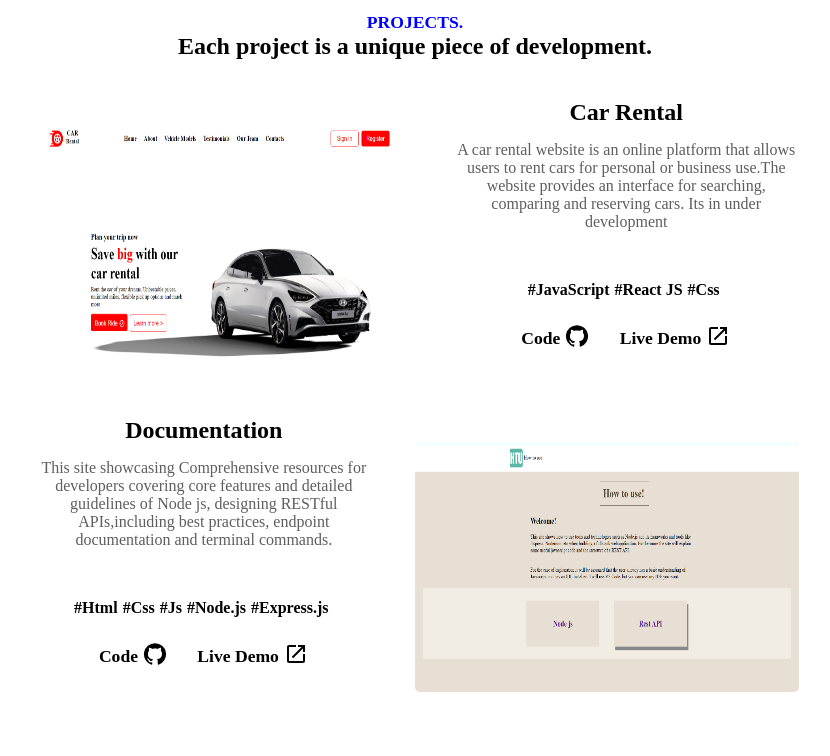
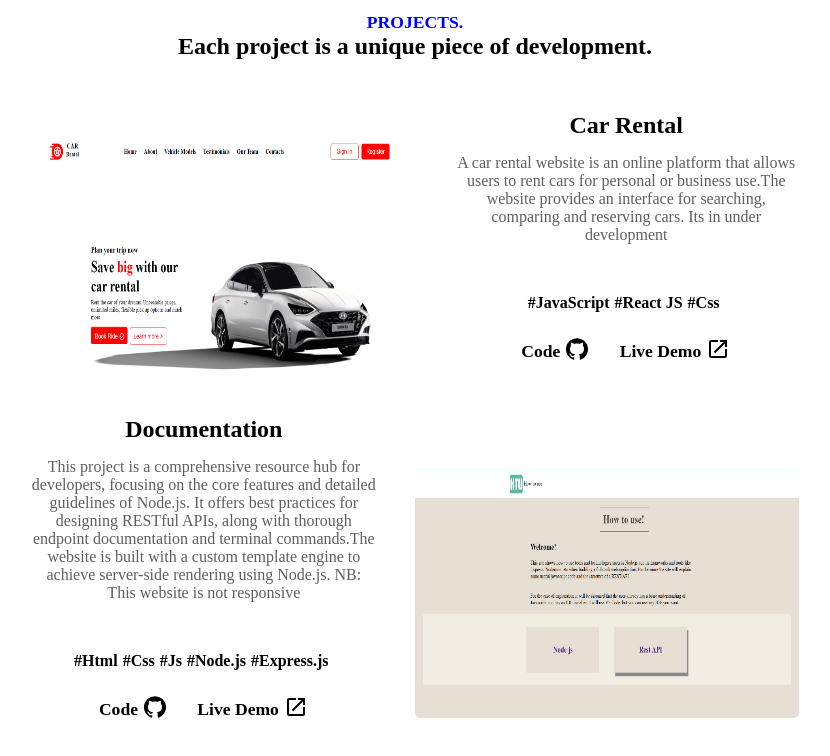
Before and after one commit to M-N-Hossain/Portfolio_V2, a React (Vite) app: page / in a window 1280 px wide. Shown: the part 2840-3596 px from the top of the page, without its empty margins (225-1055 px from the left). Built offline with nearby package versions, Linux system fonts and the light colour scheme.

Commit message:
update the project desc

```diff
--- a/src/constants.js
+++ b/src/constants.js
@@ -149,8 +149,9 @@ const projects = [
   {
     name: "Documentation",
     description:
-      "This site showcasing Comprehensive resources for developers covering core features and detailed guidelines of Node js, designing RESTful APIs," +
-      "including best practices, endpoint documentation and terminal commands. ",
+      "This project is a comprehensive resource hub for developers, focusing on the core features and detailed guidelines of Node.js. " +
+      "It offers best practices for designing RESTful APIs, along with thorough endpoint documentation and terminal commands." +
+      "The website is built with a custom template engine to achieve server-side rendering using Node.js.\n NB: This website is not responsive",
     techs: [
       {
         name: "Html",
--- a/src/styles/projects.css
+++ b/src/styles/projects.css
@@ -25,7 +25,7 @@
     justify-content: space-between;
     width: 60%;
     position: relative;
-    margin-top: 5%;
+    margin-top: 6%;
 }
 .projectReverse{
     display: flex;
@@ -34,7 +34,7 @@
     justify-content: space-between;
     width: 60%;
     position: relative;
-    margin-top: 5%;
+    margin-top: 6%;
 }
 
 .websiteImg{
```
Lines whose indentation alone changed are shown as unchanged.
